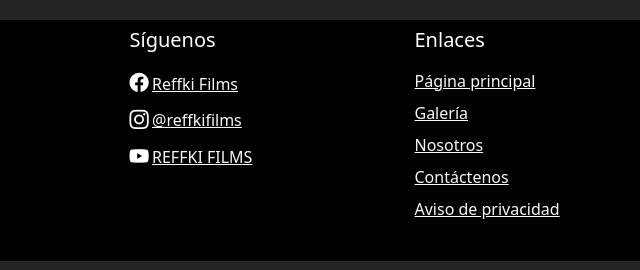
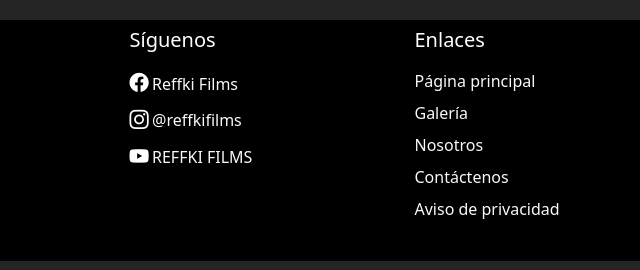
Before and after one commit to Orosuko/Reffki-Web, a plain HTML site: page index.html in a window 1280 px wide. Shown: the part 124-394 px from the top of the page, 0-640 px from the left. Drawn offline with nearby package versions, Linux system fonts and the light colour scheme.

Commit message:
cambio en footer

```diff
--- a/css/index-style.css
+++ b/css/index-style.css
@@ -23,28 +23,32 @@
     padding: 0px;
  }
 
- .navbar-brand{
+.navbar-brand {
     padding-left: 3%;
 }
 
- i{
+i {
     color: #fff;
     font-size: larger;
     font-style: normal;
     padding-right: 2%;
 }
 
- hr{
+hr {
     width: 100px;
     height: 2px;
     color: #fff;
 }
 
- h5{
+h5 {
     padding-top: 5%;
     padding-bottom: 5%;
 }
 
- .logo-footer{
+.logo-footer {
     margin-top: 70%;
 }
+
+.list-unstyled li a {
+    text-decoration: none;
+}
```
Also changed, not shown: index.html (+0 -33 lines). Lines whose indentation alone changed are shown as unchanged.
